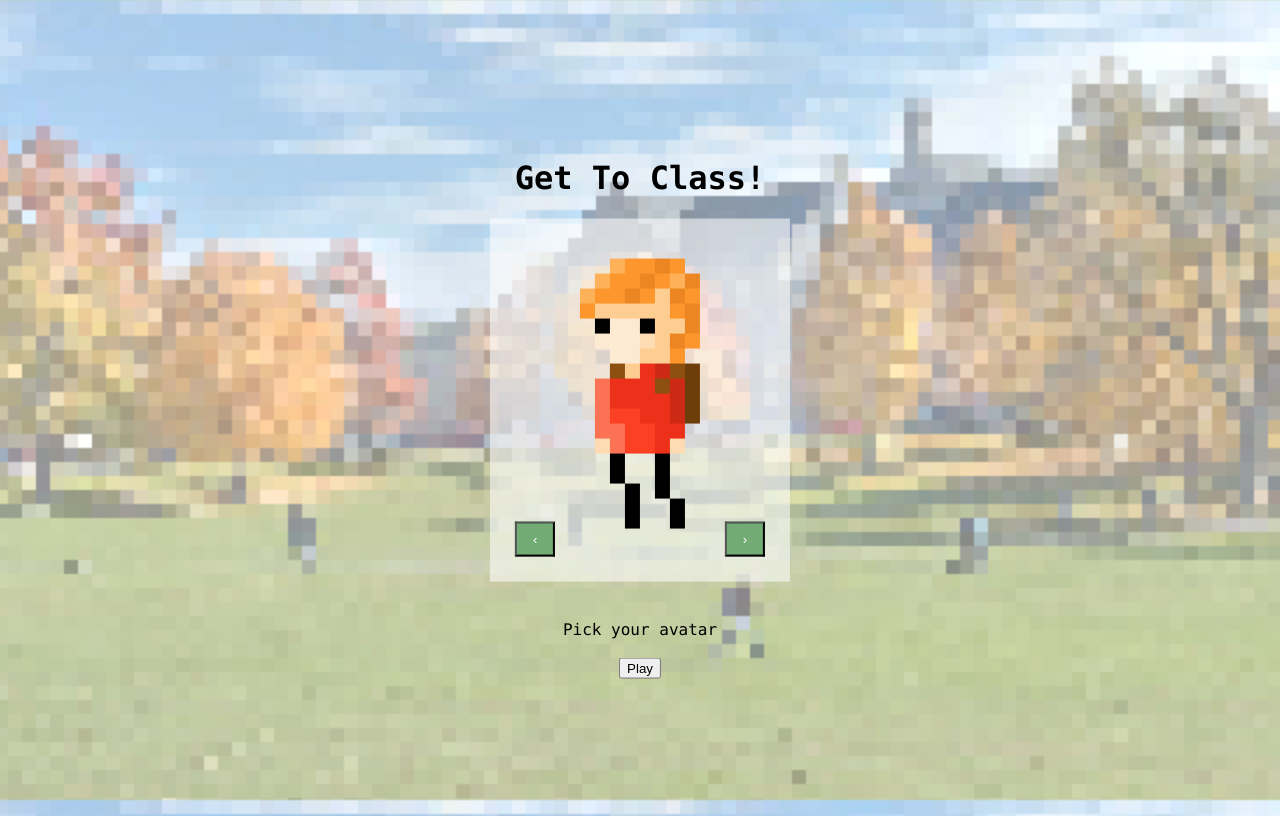
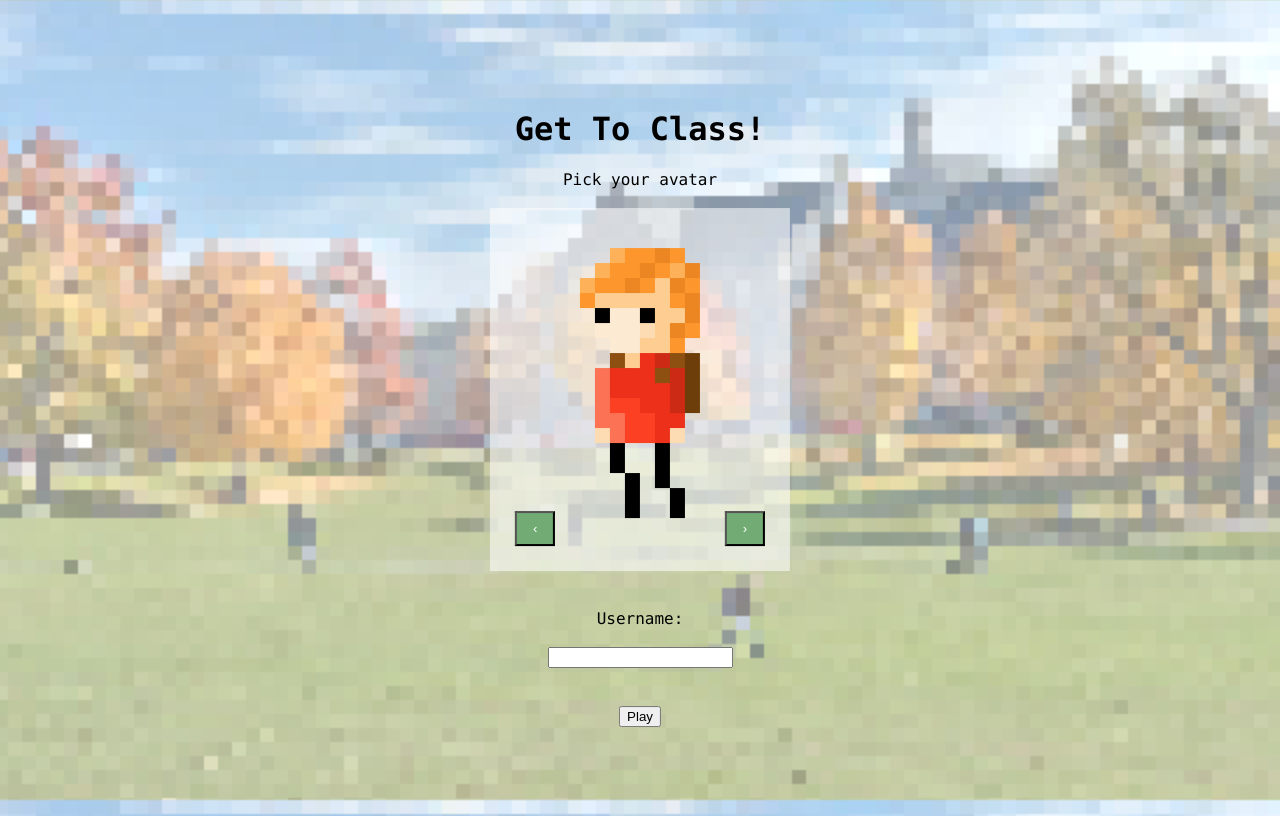
Before and after one commit to kjbowman00/VioletHackSpring2021, a website: page public/index.html in a window 1280 px wide. Drawn offline with nearby package versions, Linux system fonts and the light colour scheme; no server answers.

Commit message:
username box

```diff
--- a/public/gameLoop.js
+++ b/public/gameLoop.js
@@ -24,6 +24,7 @@ function update() {
 
 function draw() {
 	var ctx = canvas.getContext('2d');
+	ctx.imageSmoothingEnabled = false;
 	ctx.drawImage(backgroundImage, player.position.x - canvas.width / 2 / scale, 0, canvas.width / scale, backgroundImage.height,
 		0, 0, canvas.width, canvas.height);
 
--- a/public/index.html
+++ b/public/index.html
@@ -14,20 +14,20 @@
 		<div id="center">
 			<h1><b>Get To Class!</b></h1>
 
+			<p1>Pick your avatar</p1><br><br>
 			<div id="options">
 				<!-- <a href="#" class="previous round">&#8249;</a> -->
 				<button onclick="changeAvatar(-1)" href="#" class="previous avatarButton">&#8249; </button>
 				<img src="Avatars/avatar1.png" id="avatar">
-
-
 				<button onclick="changeAvatar(1)" href="#" class="next avatarButton"> &#8250;</button>
 				<!-- <a href="#" class="next round">&#8250;</a> -->
 			</div>
 
 			<br>
 			<br>
-			<p1>Pick your avatar</p1>
-			<br>
+
+			<label for="fname">Username:</label><br><br>
+  			<input type="text" id="username" name="fname"><br><br>
 			<br>
 			<button onclick="joinGame()"> Play</button>
 		</div>
```
Also changed, not shown: 3 other files.
